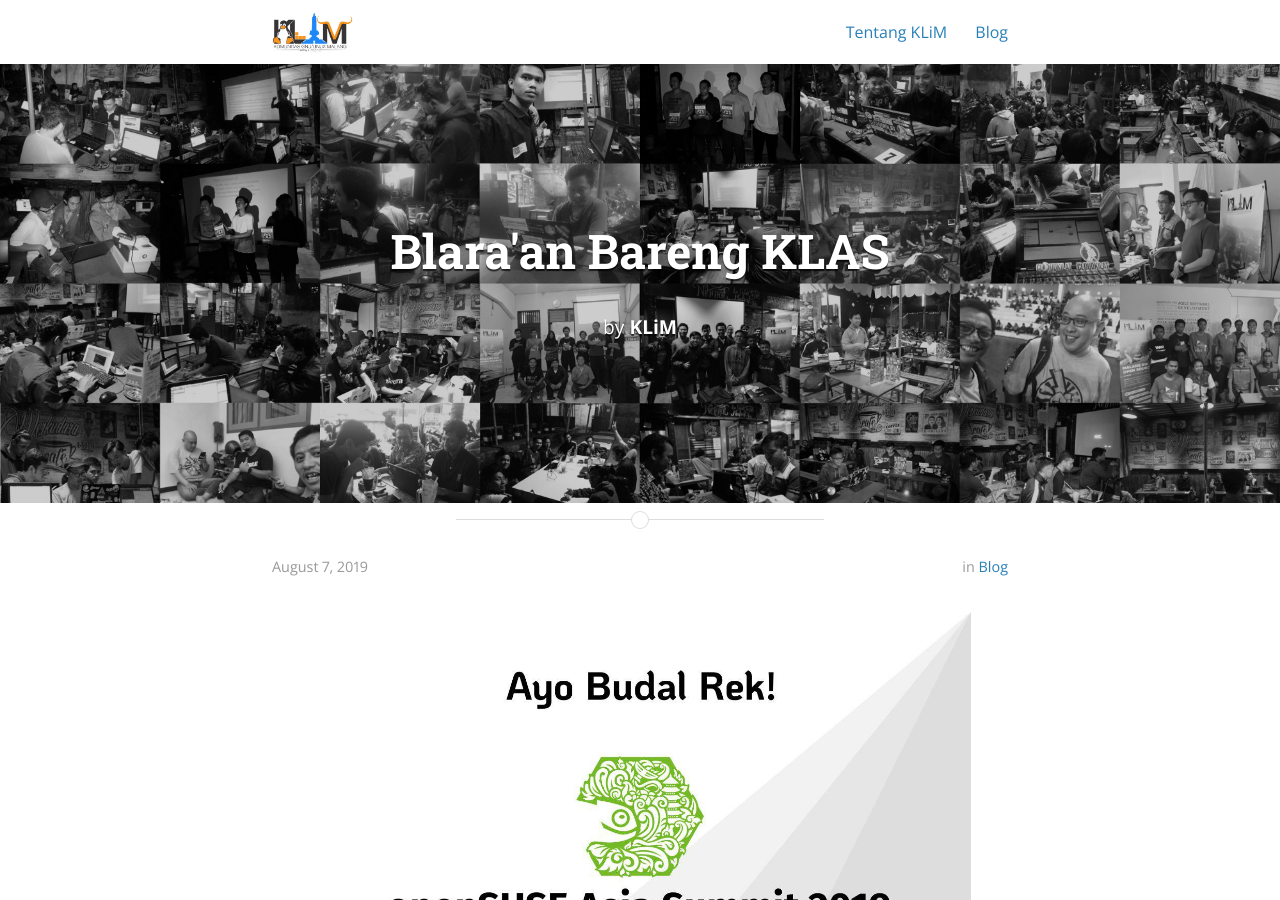
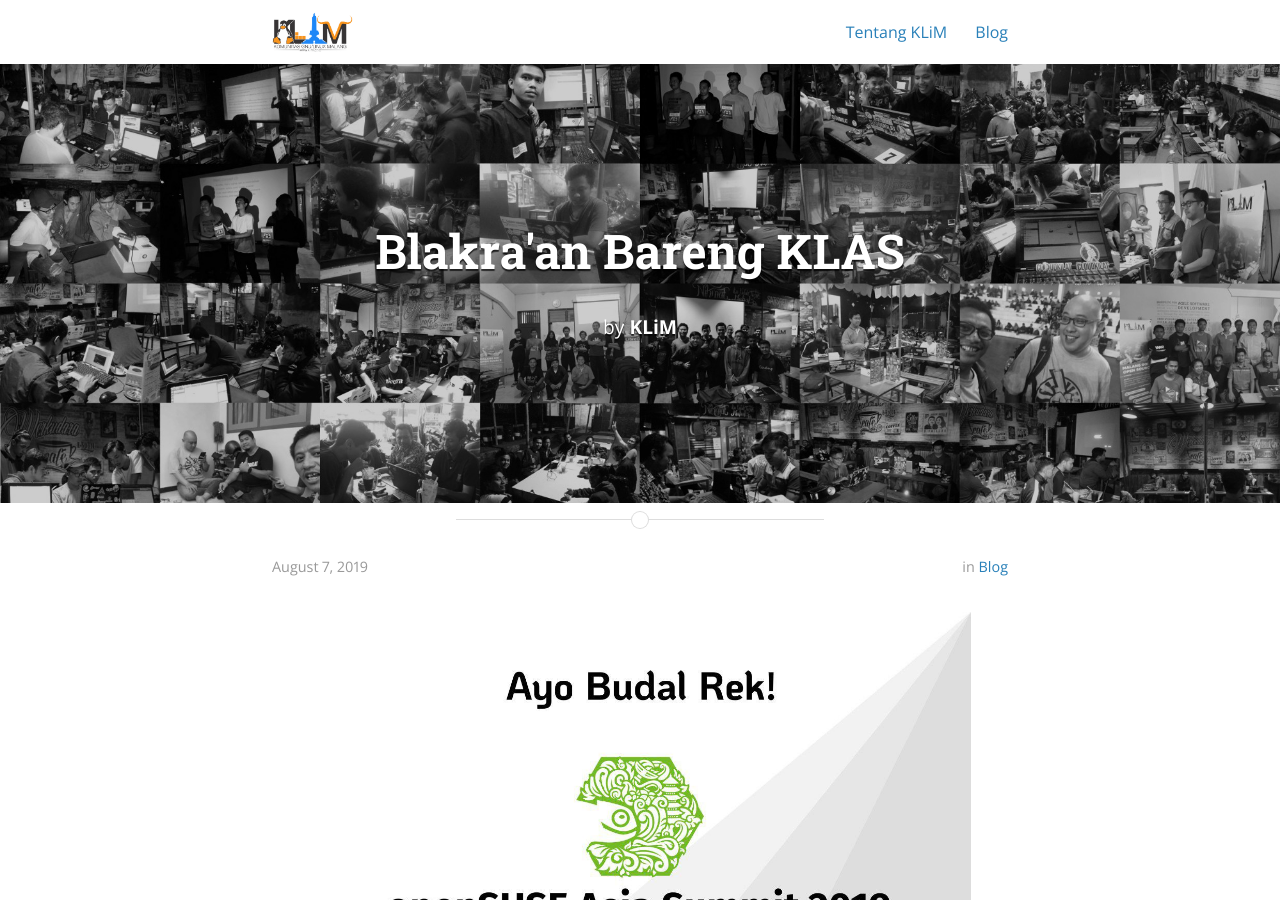
Before and after one commit to linux-malang/linux-malang.github.io, a Jekyll site: the page built from _posts/2019-08-07-blakraan-klas-klim-osas2019.md, in a window 1280 px wide and 900 px high. Built offline with Jekyll 4.4.1, drawn with Linux system fonts in a browser that asks for light colours; nearby versions of some CDN libraries.

Commit message:
title revision blaraan -> blakraan
Signed-off-by: Samsul Maarif <hay@samsul.web.id>

```diff
--- a/_posts/2019-08-07-blaraan-klas-klim-osas2019.md
+++ b/_posts/2019-08-07-blakraan-klas-klim-osas2019.md
@@ -1,13 +1,13 @@
 ---
 layout: post
-title:  "Blara'an Bareng KLAS"
+title:  "Blakra'an Bareng KLAS"
 date:   2019-08-07 08:43:59
 author: KLiM
 categories: blog
 tags:	opensuse event
 ---
 
-![Blara'an KLAS & KLiM](/assets/images/blaraan-klas-klim.jpg)
+![Blakra'an KLAS & KLiM](/assets/images/blaraan-klas-klim.jpg)
 
 [Blakra'an Bareng!!!] Rek ayo rek! Udah pada tahu bukan di bulan oktober khususnya tanggal 5-6, di Bali, Indonesia bakal ada acara internasional yang keren dan banget yaitu openSUSE.Asia Summit 2019!
 
```
